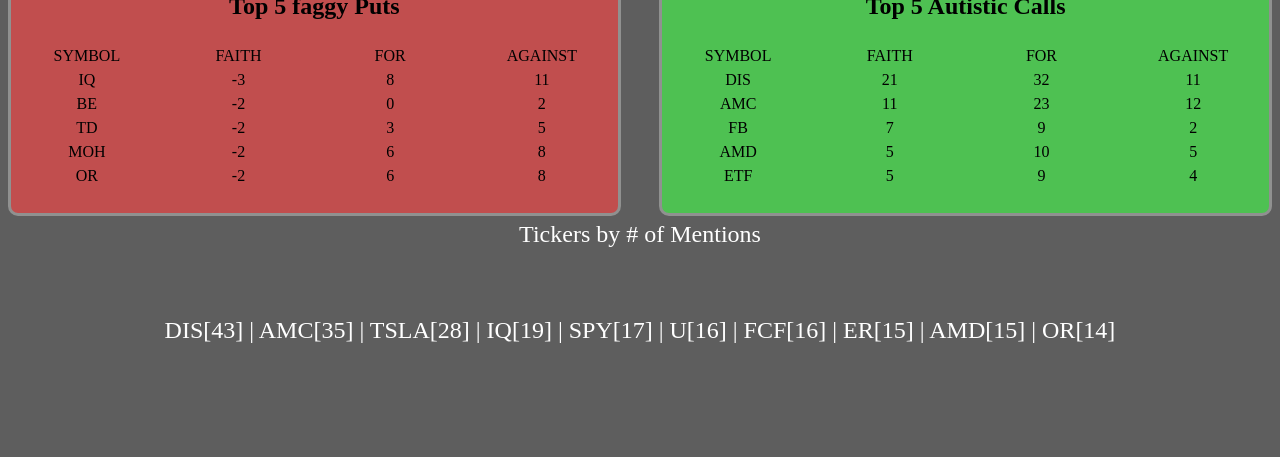
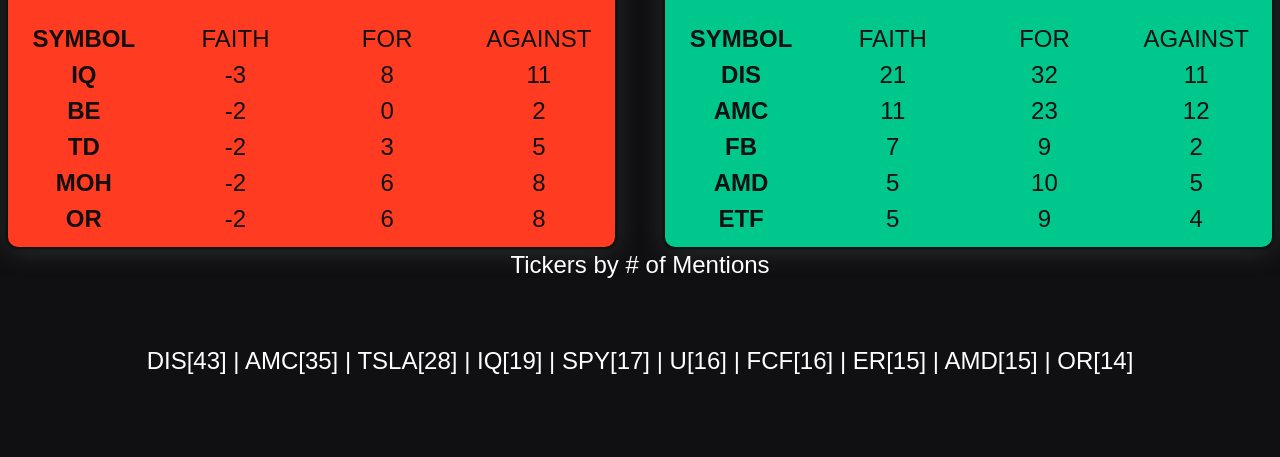
Before and after one commit to alicehayes/Wall-Street-Bets, a plain HTML site: page rendered.html in a window 1280 px wide. Shown: the part 343-800 px from the top of the page. Drawn offline with Linux system fonts and the light colour scheme.

Commit message:
RobinHood Theme

```diff
--- a/stylesheet.css
+++ b/stylesheet.css
@@ -1,5 +1,6 @@
 body {
-background: #5E5E5E;
+    background: #101012;
+    font-family: sans-serif;
 }
 
 #top {
@@ -8,7 +9,7 @@ text-align: center;
 background: #C1C1C1;
 border: 3px solid #909190;
 border-radius: 10px;
-padding: 50px 15px 15px 15px;
+padding: 5px 15px 15px 15px;
 }
 
 #presenting {
@@ -25,30 +26,35 @@ font-size: 26px;
 }
 
 #puts {
+    font-size: 24px;
     float: left;
     width: 48%;
     text-align: center;
-    border: 3px solid #909190;
     border-radius: 10px;
-    background: #C14E4E;
     line-height: 1.5;
-    padding: 25px 0;
+    padding: 10px 0;
+    background: #FF3B21;
+    color: #101012;
+    box-shadow: 0 0 4px 1px rgba(0, 0, 0, 1.0), 0 3px 24px rgba(48, 51, 51, 1.0);
 }
 
 #calls {
+    font-size: 24px;
     float: right;
     width: 48%;
     text-align: center;
-    border: 3px solid #909190;
     border-radius: 10px;
-    background: #4EC152;
     line-height: 1.5;
-    padding: 25px 0;
+    padding: 10px 0;
+    background: #00C78B;
+    color: #101012;
+    box-shadow: 0 0 4px 1px rgba(0, 0, 0, 1.0), 0 3px 24px rgba(48, 51, 51, 1.0);
 }
 
 .Symbol {
     float: left;
     width: 25%;
+    font-weight: bold;
 }
 
 .Total {
```
